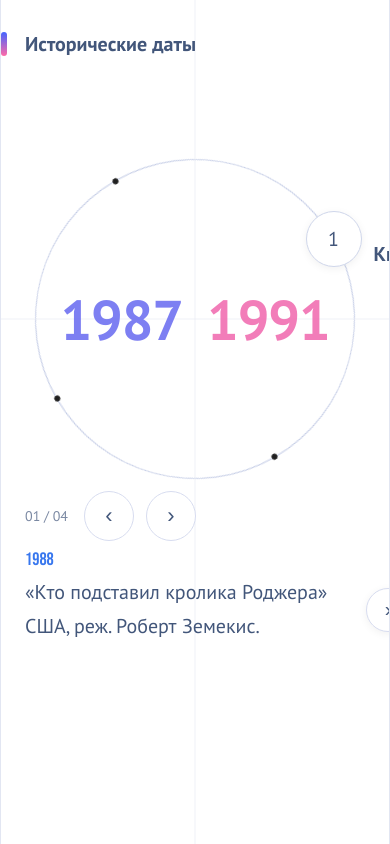
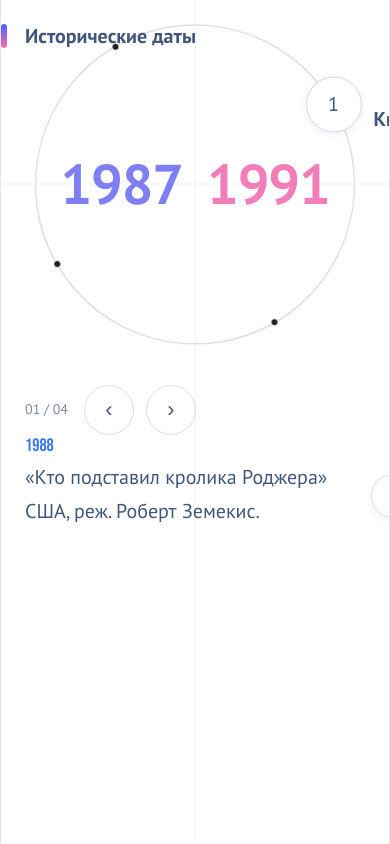
Before and after one commit to EvgenPetrov/timeline-circle, a React app: page / in a window 390 px wide. Built offline with nearby package versions, Linux system fonts and the light colour scheme.

Commit message:
refactor: update styling in TimelineBlock component; utilize CSS variables for improved maintainability

```diff
--- a/src/components/TimelineBlock/TimelineBlock.module.scss
+++ b/src/components/TimelineBlock/TimelineBlock.module.scss
@@ -7,30 +7,30 @@
   max-width: 1440px;
   margin: 0 auto;
   height: 100vh;
-  border-left: 1px solid #e2e6f2;
-  border-right: 1px solid #e2e6f2;
+  border-left: 1px solid var(--border-page);
+  border-right: 1px solid var(--border-page);
   overflow: hidden;
 }
 
+/* Рабочая колонковая схема, центральный блок тянется */
 .inner {
+  --pad: var(--space-pad-desktop);
   position: relative;
-  padding: 80px;
-  min-height: 100vh;
-  min-height: 100svh;
-  min-height: 100dvh;
+  height: 100%;
+  padding: var(--pad);
+  display: flex;
+  flex-direction: column;
+  gap: clamp(12px, 2vh, 28px);
 }
 
 .titleWrap {
-  position: absolute;
-  top: 90px;
-  left: 80px;
+  position: relative;
   z-index: 2;
 }
-
 .titleWrap::before {
   content: "";
   position: absolute;
-  left: -80px;
+  left: calc(-1 * var(--pad));
   top: 0;
   width: 6px;
   height: 100%;
@@ -50,18 +50,20 @@
   white-space: normal;
 }
 
+/* Центральная зона – настоящая «сердцевина» */
 .centerRow {
   position: relative;
   z-index: 1;
+  flex: 1 1 auto;
   display: grid;
   place-items: center;
+  transform: translateY(calc(-1 * var(--lift-y))); /* аккуратно поднимаем всё */
 }
 
 .circle {
   position: relative;
   width: clamp(320px, 44vw, 536px);
   height: clamp(320px, 44vw, 536px);
-  margin-top: 135px;
 }
 
 .ring {
@@ -101,10 +103,9 @@
   display: block;
   width: 6px;
   height: 6px;
-  aspect-ratio: 1 / 1;
+  aspect-ratio: 1/1;
   border-radius: 50%;
   appearance: none;
-  -webkit-appearance: none;
   border: 0;
   padding: 0;
   outline: none;
@@ -151,7 +152,6 @@
   z-index: 2;
   pointer-events: none;
 }
-
 .badgeNum {
   position: absolute;
   left: -28px;
@@ -168,7 +168,6 @@
   box-shadow: 0 2px 8px rgba(0, 0, 0, 0.06);
   transform: rotate(calc(-1 * var(--ring)));
 }
-
 .badgeText {
   font-family: var(--font-family);
   font-weight: 700;
@@ -193,7 +192,6 @@
   gap: clamp(24px, 6vw, 72px);
   pointer-events: none;
 }
-
 .bigYears span {
   font-family: var(--font-family);
   font-weight: 700;
@@ -210,15 +208,15 @@
   color: var(--color-year-right);
 }
 
+/* Нижняя панель */
 .eventsHeader {
   position: relative;
   z-index: 1;
   display: flex;
   align-items: center;
   gap: 16px;
-  margin: clamp(12px, 2vw, 20px) 0 clamp(6px, 1.6vw, 12px);
+  margin: 0;
 }
-
 .eventsCounter {
   font-family: var(--font-family);
   font-weight: 400;
@@ -286,6 +284,7 @@
   opacity: 1;
 }
 
+/* вспомогательные стрелки по краям списка событий */
 .eventsSliderBtn {
   position: absolute;
   top: 50%;
@@ -311,10 +310,10 @@
   transform: translateY(-50%) scale(0.96);
 }
 .eventsSliderBtnLeft {
-  left: -45px;
+  left: -50px;
 }
 .eventsSliderBtnRight {
-  right: -45px;
+  right: -50px;
 }
 
 .swiperScoped :global(.swiper) {
@@ -328,14 +327,7 @@
 
 @media (max-width: 767px) {
   .inner {
-    padding: 24px;
-  }
-  .titleWrap {
-    left: 24px;
-    top: 32px;
-  }
-  .titleWrap::before {
-    left: -24px;
+    --pad: var(--space-pad-mobile);
   }
   .title {
     font-size: 20px;
@@ -352,7 +344,4 @@
   .eventText {
     font-size: 20px;
   }
-  .eventsHeader {
-    margin: 12px 0 8px;
-  }
 }
--- a/src/components/TimelineBlock/TimelineBlock.tsx
+++ b/src/components/TimelineBlock/TimelineBlock.tsx
@@ -93,6 +93,8 @@ export default function TimelineBlock({
       <div className={styles.inner}>
         <Title title={title} />
 
+        <div className={styles.main}>
+          <div className={styles.centerRow}>
             <Circle
               ringRef={ringRef}
               ringDeg={ringDeg}
@@ -106,14 +108,15 @@ export default function TimelineBlock({
               leftYearRef={leftYearRef}
               rightYearRef={rightYearRef}
             />
+          </div>
 
+          <div className={styles.bottom}>
             <EventsHeader
               eventIndex={active}
-          eventsTotal={segmentsTotal}
+              eventsTotal={segments.length}
               onPrev={prevSegment}
               onNext={nextSegment}
             />
-
             <EventsList
               swiperRef={swiperRef}
               events={activeSegment.events}
@@ -122,6 +125,8 @@ export default function TimelineBlock({
               segmentId={activeSegment.id}
             />
           </div>
+        </div>
+      </div>
     </section>
   );
 }
--- a/src/styles/_variables.scss
+++ b/src/styles/_variables.scss
@@ -1,15 +1,18 @@
-$color-text: #42567a !default;
-$color-year-left: #5d5fef !default;
-$color-year-right: #ef5da8 !default;
-$color-event-year: #3877ee !default;
+:root {
+  --font-family: "PT Sans", system-ui, -apple-system, "Segoe UI", Roboto, "Helvetica Neue", Arial,
+    sans-serif;
+  --second-family: "Bebas Neue", "PT Sans", sans-serif;
 
-$bg-page: #fff;
+  --bg-page: #fff;
+  --color-text: #42567a;
+  --color-year-left: #5d5fef;
+  --color-year-right: #ef5da8;
+  --color-event-year: #3877ee;
+  --border-page: #e2e6f2;
 
-$fs-title: clamp(20px, 5vw, 36px);
-$fs-year: clamp(48px, 14vw, 160px);
-$fs-event-year: 16px;
-$fs-event-text: 14px;
+  --space-pad-desktop: 80px;
+  --space-pad-mobile: 24px;
 
-$inner-pad: 80px;
-$bar-gap: 16px;
-$radius-circle: 280px;
+  /* сколько «поднять» центральную зону; без жёстких пикселей */
+  --lift-y: clamp(8px, 2.4vh, 28px);
+}
--- a/src/styles/global.scss
+++ b/src/styles/global.scss
@@ -1,14 +1,4 @@
-:root {
-  --font-family: "PT Sans", system-ui, -apple-system, "Segoe UI", Roboto, "Helvetica Neue", Arial,
-    sans-serif;
-  --second-family: "Bebas Neue", "PT Sans", sans-serif;
-
-  --bg-page: #fff;
-  --color-text: #42567a;
-  --color-year-left: #5d5fef;
-  --color-year-right: #ef5da8;
-  --color-event-year: #3877ee;
-}
+@use "./variables";
 
 *,
 *::before,
@@ -19,8 +9,7 @@
 html,
 body,
 #root {
-  max-height: 100%;
-  height: auto;
+  height: 100%;
 }
 
 body {
```
Lines whose indentation alone changed are shown as unchanged.
